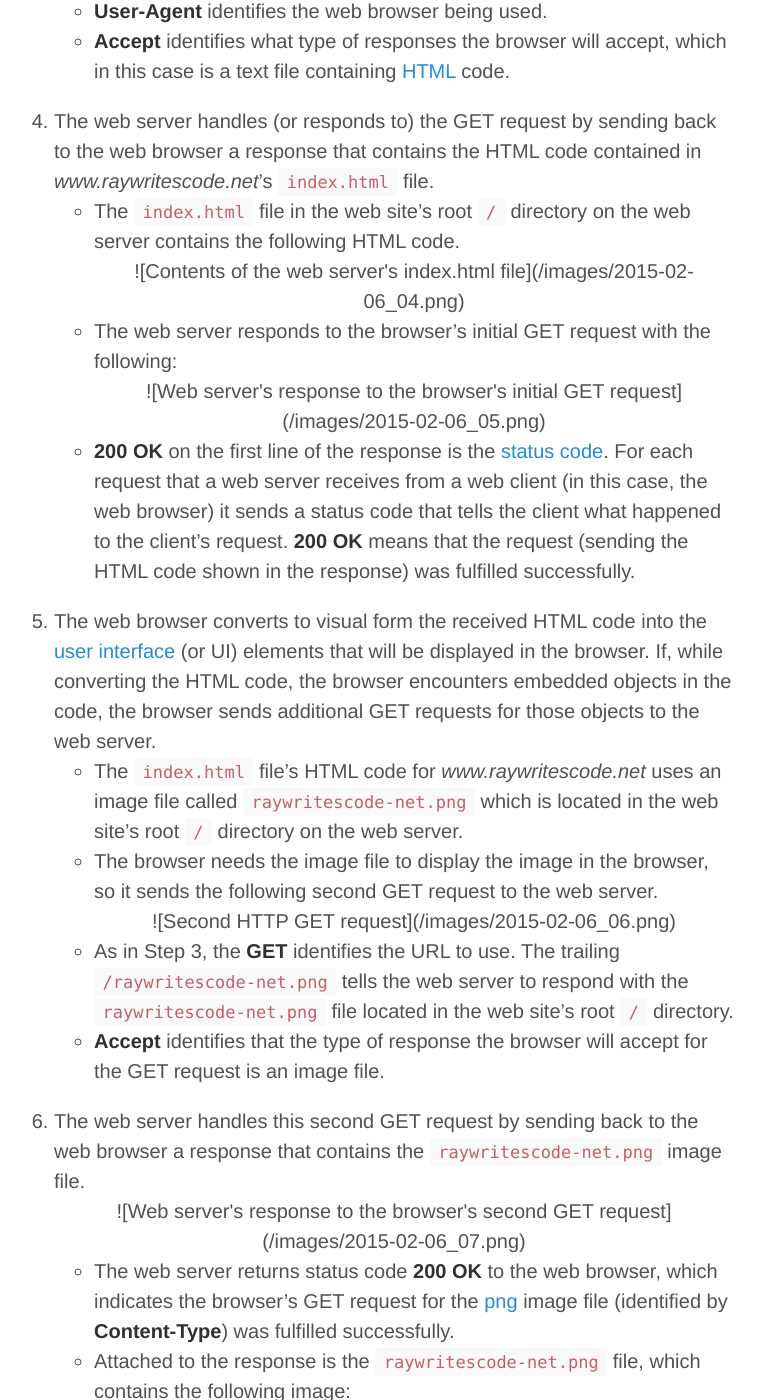
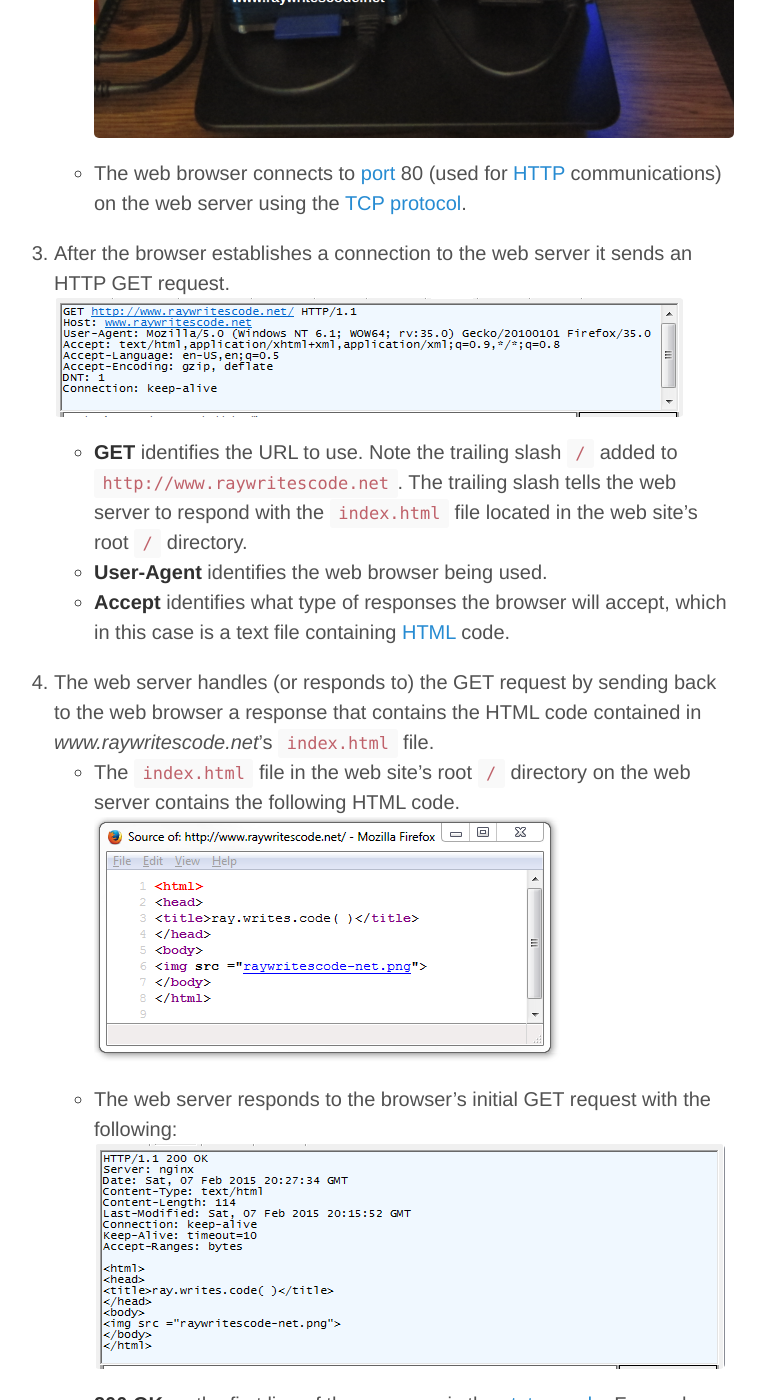
Before and after one commit to raywritescode/raywritescode.github.io, a Jekyll site: the page built from posts/networking/_posts/2015-02-07-contacting-a-web-site.md, in a window 1280 px wide and 1400 px high, scrolled down 2308 px. Shown: the whole window, without its empty margins (266-1031 px from the left). Built offline with Jekyll 4.4.1, drawn with Linux system fonts in a browser that asks for light colours; comment, search, counter and statistics services are not loaded; some of the changed text lies outside the part shown.

Commit message:
contacting-a-web-site.md -- fixed broken image links

```diff
--- a/posts/networking/_posts/2015-02-07-contacting-a-web-site.md
+++ b/posts/networking/_posts/2015-02-07-contacting-a-web-site.md
@@ -28,7 +28,7 @@ This blog post is my first step toward improving my knowledge about those topics
 
 ### What happens when you enter a URL into the browser?
 
-<center>![Entering a URL](/images/2015-02-06_01.png)</center>
+![Entering a URL](/images/2015-02-06_01.png)
 
 1. The browser searches for the IP address that is associated to the *www.raywritescode.net* URL. It does this by scanning through a series of [DNS](http://en.wikipedia.org/wiki/Domain_Name_System) lookup tables until it finds a DNS lookup table that associates the URL to an IP address.  The DNS lookup sequence is:
   * browser checks its [cached](http://en.wikipedia.org/wiki/Cache_%28computing%29) [DNS records](http://en.wikipedia.org/wiki/List_of_DNS_record_types). If the URL's IP address is found, go to step 2. Otherwise, search the operating system's cache.
@@ -38,34 +38,34 @@ This blog post is my first step toward improving my knowledge about those topics
   * browser does a recursive search for the IP starting from the top of the root server and works its way down the worldwide DNS server hierarchy. If an IP address is found for the URL, go to step 2. Otherwise, the browser displays a DNS error page.
 
 2. After the browser gets the IP address of the URL it uses the IP address to communicate with the [web resource](http://en.wikipedia.org/wiki/Web_resource) at the IP address.
-  * The web resource at [www.raywritescode.net](http://www.raywritescode.net) is a web server running on a [Raspberry Pi](http://www.raspberrypi.org/) computer located in my [micro data center](http://www.raywritescode.com/micro-data-center/) at home. <center>![www.raywritescode.net raspberry pi](/images/2015-02-06_02.png)</center>
+  * The web resource at [www.raywritescode.net](http://www.raywritescode.net) is a web server running on a [Raspberry Pi](http://www.raspberrypi.org/) computer located in my [micro data center](http://www.raywritescode.com/micro-data-center/) at home. ![www.raywritescode.net raspberry pi](/images/2015-02-06_02.png)
   * The web browser connects to [port](http://en.wikipedia.org/wiki/Port_%28computer_networking%29#Common_port_numbers) 80 (used for [HTTP](http://en.wikipedia.org/wiki/Hypertext_Transfer_Protocol) communications) on the web server using the [TCP protocol](http://en.wikipedia.org/wiki/Transmission_Control_Protocol).
 
-3. After the browser establishes a connection to the web server it sends an HTTP GET request.<center>![First HTTP GET request](/images/2015-02-06_03.png)</center>
+3. After the browser establishes a connection to the web server it sends an HTTP GET request. ![First HTTP GET request](/images/2015-02-06_03.png)
   * **GET** identifies the URL to use. Note the trailing slash `/` added to `http://www.raywritescode.net`. The trailing slash tells the web server to respond with the `index.html` file located in the web site's root `/` directory.
   * **User-Agent** identifies the web browser being used.
   * **Accept** identifies what type of responses the browser will accept, which in this case is a text file containing [HTML](http://en.wikipedia.org/wiki/HTML) code.
 
 4. The web server handles (or responds to) the GET request by sending back to the web browser a response that contains the HTML code contained in *www.raywritescode.net*'s `index.html` file.
-  * The `index.html` file in the web site's root `/` directory on the web server contains the following HTML code.<center>![Contents of the web server's index.html file](/images/2015-02-06_04.png)</center>
-  * The web server responds to the browser's initial GET request with the following:<center>![Web server's response to the browser's initial GET request](/images/2015-02-06_05.png)</center>
+  * The `index.html` file in the web site's root `/` directory on the web server contains the following HTML code. ![Contents of the web server's index.html file](/images/2015-02-06_04.png)
+  * The web server responds to the browser's initial GET request with the following: ![Web server's response to the browser's initial GET request](/images/2015-02-06_05.png)
   * **200 OK** on the first line of the response is the [status code](http://www.w3.org/Protocols/HTTP/HTRESP.html). For each request that a web server receives from a web client (in this case, the web browser) it sends a status code that tells the client what happened to the client's request. **200 OK** means that the request (sending the HTML code shown in the response) was fulfilled successfully.
 
 5. The web browser converts to visual form the received HTML code into the [user interface](http://en.wikipedia.org/wiki/User_interface) (or UI) elements that will be displayed in the browser. If, while converting the HTML code, the browser encounters embedded objects in the code, the browser sends additional GET requests for those objects to the web server.
   * The `index.html` file's HTML code for *www.raywritescode.net* uses an image file called `raywritescode-net.png` which is located in the web site's root `/` directory on the web server.
-  * The browser needs the image file to display the image in the browser, so it sends the following second GET request to the web server.<center>![Second HTTP GET request](/images/2015-02-06_06.png)</center>
+  * The browser needs the image file to display the image in the browser, so it sends the following second GET request to the web server. ![Second HTTP GET request](/images/2015-02-06_06.png)
   * As in Step 3, the **GET** identifies the URL to use. The trailing `/raywritescode-net.png` tells the web server to respond with the `raywritescode-net.png` file located in the web site's root `/` directory.
   * **Accept** identifies that the type of response the browser will accept for the GET request is an image file.
 
-6. The web server handles this second GET request by sending back to the web browser a response that contains the `raywritescode-net.png` image file.<center>![Web server's response to the browser's second GET request](/images/2015-02-06_07.png)</center>
+6. The web server handles this second GET request by sending back to the web browser a response that contains the `raywritescode-net.png` image file. ![Web server's response to the browser's second GET request](/images/2015-02-06_07.png)
   * The web server returns status code **200 OK** to the web browser, which indicates the browser's GET request for the [png](http://en.wikipedia.org/wiki/Portable_Network_Graphics) image file (identified by **Content-Type**) was fulfilled successfully.
-  * Attached to the response is the `raywritescode-net.png` file, which contains the following image:<center>![raywritescode-net image](/images/2015-02-06_08.png)</center>
+  * Attached to the response is the `raywritescode-net.png` file, which contains the following image: ![raywritescode-net image](/images/2015-02-06_08.png)
 
 7. The web browser received **200 OK** status codes from the web server for all the GET requests it sent. It has everything it needs to display the web server's home page content in the browser:
   * The web site's title of `ray.writes.code( )`, taken from the HTML `<title>` tag in the received `index.html` file.
   * The web site's home page image file.
 
-<center>![www.raywritescode.net home page](/images/2015-02-06_09.png)</center>
+![www.raywritescode.net home page](/images/2015-02-06_09.png)
 
 ### Conclusion
 
```
